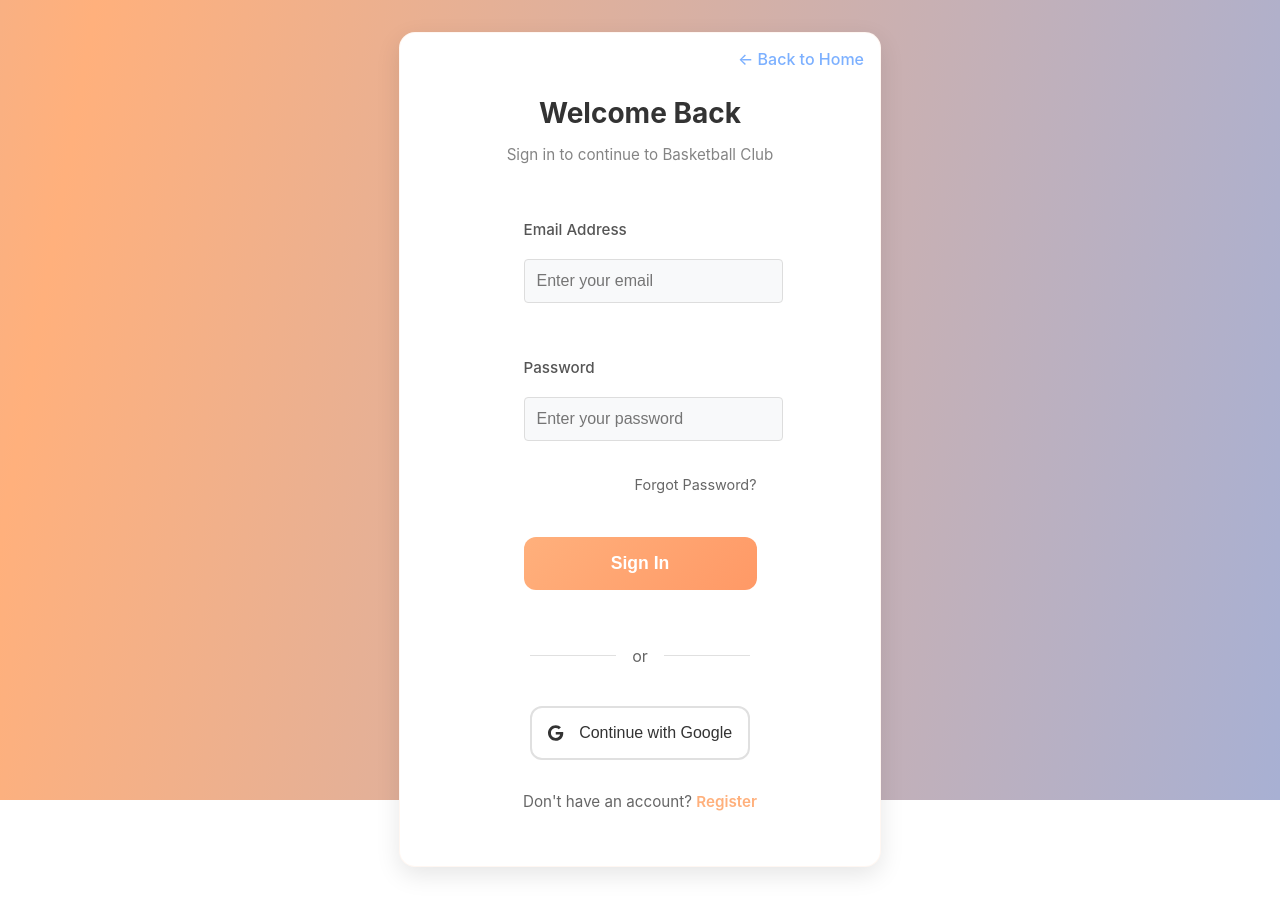
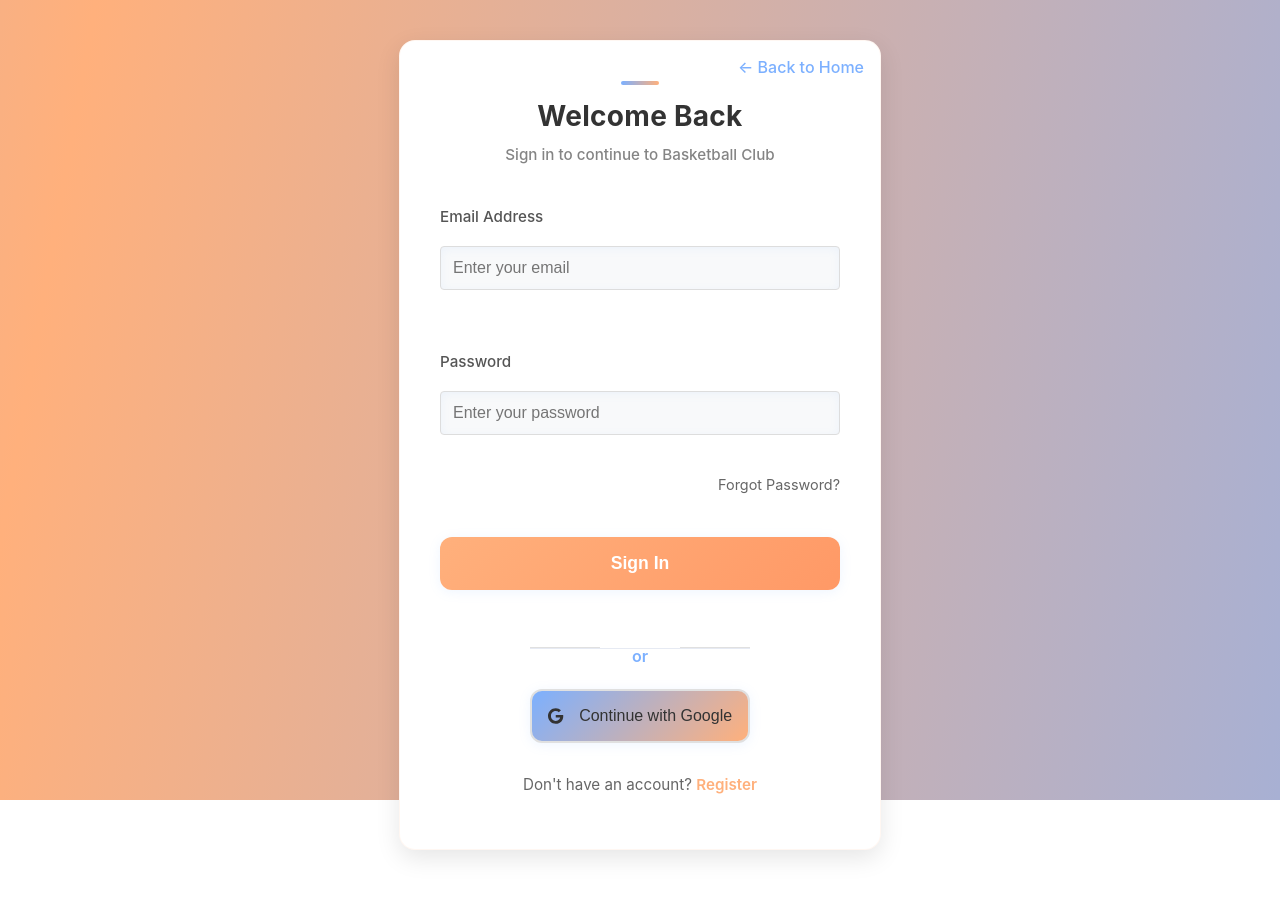
Before and after one commit to Iosubmatei0023/react-basketball-club-management-app, a React (Vite) app: page /login in a window 1280 px wide. Built offline with nearby package versions, Linux system fonts and the light colour scheme; no server answers.

Commit message:
better design

```diff
--- a/src/pages/LoginRequired.jsx
+++ b/src/pages/LoginRequired.jsx
@@ -1,26 +1,23 @@
 import React from "react";
 import { useNavigate } from "react-router-dom";
+import AnimatedWaveBackground from "../components/AnimatedWaveBackground";
 
 export default function LoginRequired() {
   const navigate = useNavigate();
   return (
     <div style={{
       minHeight: '100vh',
+      margin: 0,
       display: 'flex',
       flexDirection: 'column',
       alignItems: 'center',
       justifyContent: 'center',
-      background: 'linear-gradient(120deg, #7cb0ff 0%, #ffb07c 100%)',
+      position: 'relative',
+      overflow: 'hidden',
       fontFamily: 'Segoe UI, Arial, sans-serif'
     }}>
-      <div style={{
-        background: 'white',
-        borderRadius: 18,
-        boxShadow: '0 6px 30px rgba(124,176,255,0.13)',
-        padding: '2.5rem 2rem',
-        maxWidth: 420,
-        textAlign: 'center'
-      }}>
+      <AnimatedWaveBackground />
+      <div className="login-box">
         <h1 style={{ color: '#7cb0ff', fontWeight: 700 }}>Login Required</h1>
         <p style={{ fontSize: 18, color: '#444', margin: '1.2rem 0 2rem' }}>
           You must be logged in to view this content.
--- a/src/pages/RedirectionPage.jsx
+++ b/src/pages/RedirectionPage.jsx
@@ -7,18 +7,20 @@ const RedirectionPage = () => {
   return (
     <div style={{
       minHeight: "100vh",
+      margin: 0,
       display: "flex",
       flexDirection: "column",
       alignItems: "center",
       justifyContent: "center",
       position: "relative",
-      overflow: "hidden",
-      fontFamily: 'Segoe UI, Arial, sans-serif'
+      overflow: "hidden"
     }}>
       <AnimatedWaveBackground />
-      <div className="login-box" style={{ textAlign: "center" }}>
-        <h2 style={{ color: "#ff7c7c", marginBottom: 16 }}>Oops...</h2>
-        <p style={{ marginBottom: 32, color: "#333", fontSize: 18 }}>
+      <div className="login-box">
+        <div className="login-header">
+          <h2 style={{ color: "#ff7c7c", marginBottom: 16 }}>Oops...</h2>
+        </div>
+        <p style={{ marginBottom: 32, color: "#333", fontSize: 18, textAlign: "center" }}>
           You are not signed in.<br />
           Please sign in to access your account.
         </p>
--- a/src/styles/login.css
+++ b/src/styles/login.css
@@ -10,24 +10,185 @@
 }
 
 .login-box {
-  max-width: 320px;
+  max-width: 410px;
   width: 100%;
-  padding: 1.5rem;
-  margin: 2rem auto;
-  background-color: white;
-  border-radius: 14px;
-  box-shadow: 0 4px 20px rgba(0, 0, 0, 0.13);
-  border: 1px solid rgba(255, 176, 124, 0.13);
+  padding: 2.5rem 2rem 2.2rem 2rem;
+  margin: 2.5rem auto;
+  background: rgba(255,255,255,0.80);
+  border-radius: 22px;
+  box-shadow: 0 8px 32px 0 rgba(124,176,255,0.17), 0 2px 10px rgba(124,176,255,0.09);
+  border: 2.5px solid rgba(124,176,255,0.18);
   position: relative;
   z-index: 1;
   display: flex;
   flex-direction: column;
   align-items: center;
+  backdrop-filter: blur(14px);
+  transition: box-shadow 0.25s, border-color 0.25s;
+}
+
+.login-box:hover, .login-box:focus-within {
+  box-shadow: 0 8px 40px 0 rgba(124,176,255,0.33), 0 2px 16px rgba(124,176,255,0.15);
+  border-color: #7cb0ff;
+}
+
+.login-header {
+  width: 100%;
+  text-align: center;
+  margin-bottom: 1.2rem;
+  position: relative;
+}
+
+.login-header::before {
+  content: '';
+  display: block;
+  width: 38px;
+  height: 4px;
+  background: linear-gradient(90deg, #7cb0ff 0%, #ffb07c 100%);
+  border-radius: 2px;
+  margin: 0 auto 14px auto;
+}
+
+.login-header h2 {
+  color: #222;
+  margin-bottom: 0.5rem;
+  font-size: 2.1rem;
+  font-weight: 700;
+  letter-spacing: 0.01em;
+}
+
+.login-header p {
+  color: #7cb0ff;
+  font-size: 1.07rem;
+  font-weight: 500;
+  opacity: 0.95;
+  margin: 0 0 0.2rem 0;
+}
+
+.login-form {
+  display: flex;
+  flex-direction: column;
+  gap: 1.3rem;
+  width: 100%;
+}
+
+.form-group {
+  display: flex;
+  flex-direction: column;
+  gap: 0.7rem;
+}
+
+.form-group label {
+  color: #333;
+  font-weight: 500;
+  font-size: 1.01rem;
+  margin-bottom: 0.2rem;
+}
+
+.form-group input {
+  width: 100%;
+  box-sizing: border-box;
+  padding: 1.18rem 1.25rem;
+  border: 2.5px solid #e0e0e0;
+  border-radius: 36px;
+  font-size: 1.13rem;
+  margin-bottom: 0.2rem;
+  background: #fff;
+  box-shadow: 0 2px 10px rgba(124,176,255,0.07) inset;
+  outline: none;
+  transition: border-color 0.25s, box-shadow 0.25s;
+}
+
+.form-group input:focus {
+  border-color: #7cb0ff;
+  box-shadow: 0 0 0 3px rgba(124,176,255,0.13) inset, 0 2px 10px rgba(124,176,255,0.09) inset;
+}
+
+.login-button, .social-login {
+  background: linear-gradient(135deg, #7cb0ff 0%, #ffb07c 100%);
+  color: white;
+  padding: 1.08rem;
+  border: none;
+  border-radius: 12px;
+  font-size: 1.08rem;
+  font-weight: 600;
+  cursor: pointer;
+  transition: all 0.22s cubic-bezier(.4,2,.6,1);
+  display: flex;
+  align-items: center;
+  justify-content: center;
+  gap: 0.65rem;
+  box-shadow: 0 2px 12px rgba(124,176,255,0.13);
+  position: relative;
+  overflow: hidden;
+}
+
+.login-button:hover, .social-login:hover {
+  background: linear-gradient(135deg, #ffb07c 0%, #7cb0ff 100%);
+  box-shadow: 0 4px 16px rgba(124,176,255,0.18);
+}
+
+.separator {
+  width: 100%;
+  text-align: center;
+  border-bottom: 1.5px solid #e6eaf3;
+  line-height: 0.1em;
+  margin: 1.6rem 0 1.1rem 0;
+  position: relative;
+}
+
+.separator span {
+  background: rgba(255,255,255,0.85);
+  padding: 0 16px;
+  color: #7cb0ff;
+  font-weight: 600;
+  font-size: 1rem;
+  position: relative;
+  top: 0.6em;
+}
+
+.signup-text {
+  color: #666;
+  font-size: 1.03rem;
+  margin-top: 1.3rem;
+  text-align: center;
+}
+
+@media (max-width: 600px) {
+  .login-box {
+    padding: 1.3rem 0.3rem 1.5rem 0.3rem;
+    border-radius: 16px;
+    max-width: 98vw;
+  }
+  .login-header h2 {
+    font-size: 1.3rem;
+  }
+  .login-header::before {
+    width: 24px;
+    margin-bottom: 8px;
+  }
 }
 
 .login-header {
   text-align: center;
-  margin-bottom: 1.25rem;
+  margin-bottom: 0.8rem;
+}
+
+.login-header h2 {
+  color: #2366b8;
+  font-size: 1.45rem;
+  font-weight: 800;
+  letter-spacing: 0.01em;
+  margin-bottom: 0.3rem;
+  margin-top: 0.3rem;
+}
+
+.login-header p {
+  color: #7cb0ff;
+  font-size: 1.01rem;
+  font-weight: 500;
+  opacity: 0.95;
+  margin: 0 0 0.2rem 0;
 }
 
 .login-header h2 {
@@ -62,13 +223,24 @@
 }
 
 .form-group input {
-  padding: 1.1rem 1.25rem;
-  border: 2px solid #e0e0e0;
-  border-radius: 24px;
-  font-size: 1rem;
-  transition: border-color 0.3s ease;
-  margin-bottom: 0.7rem;
+  width: 100%;
+  box-sizing: border-box;
+  padding: 1.45rem 1.5rem;
+  border: 2.5px solid #e0e0e0;
+  border-radius: 36px;
+  font-size: 1.25rem;
+  margin-bottom: 1.1rem;
+  background: #fff;
+  box-shadow: 0 2px 10px rgba(124,176,255,0.09) inset;
+  outline: none;
+  transition: border-color 0.25s, box-shadow 0.25s;
 }
+
+.form-group input:focus {
+  border-color: #7cb0ff;
+  box-shadow: 0 0 0 3px rgba(124,176,255,0.13) inset, 0 2px 10px rgba(124,176,255,0.09) inset;
+}
+
 
 .form-group input:focus {
   outline: none;
```
